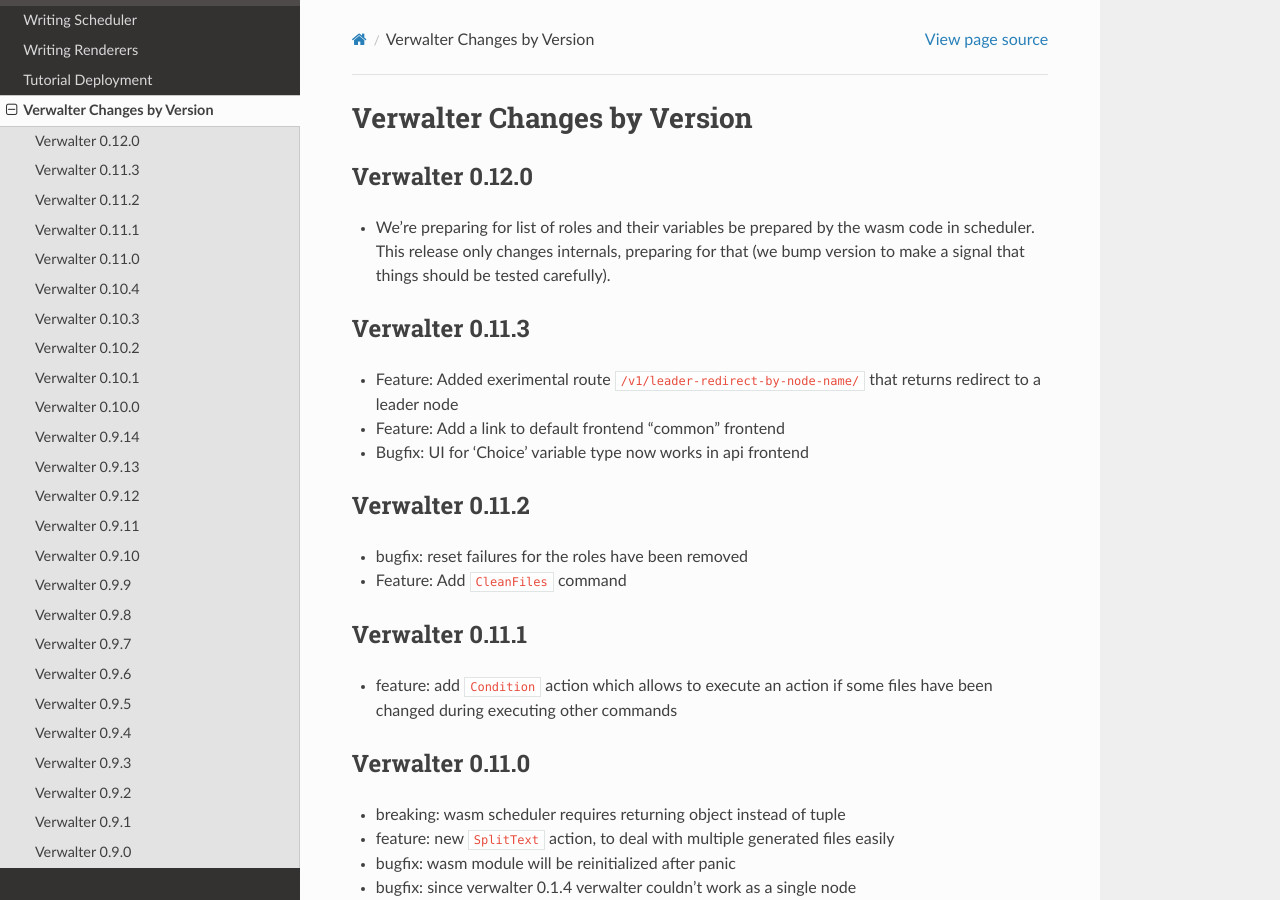
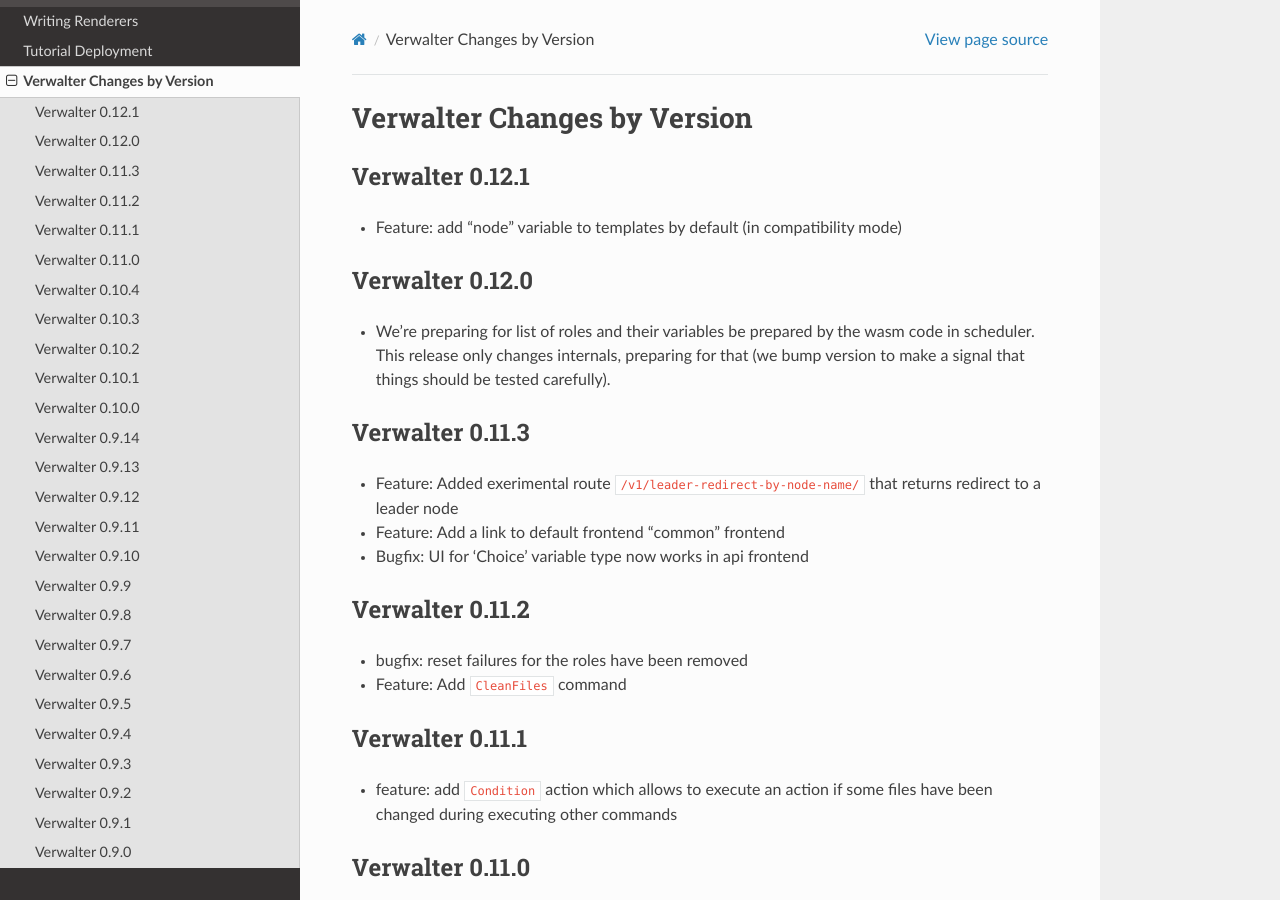
Before and after one commit to tailhook/verwalter, a Sphinx documentation site: the page built from doc/changelog.rst, in a window 1280 px wide and 900 px high. Built offline with Sphinx 7.4.7 and the Read the Docs theme 2.0.0, drawn with Linux system fonts in a browser that asks for light colours.

Commit message:
Add `node` variable to template if not exists

```diff
--- a/doc/changelog.rst
+++ b/doc/changelog.rst
@@ -1,5 +1,12 @@
 Verwalter Changes by Version
 ============================
+
+.. _changelog-0.12.1:
+
+Verwalter 0.12.1
+----------------
+
+* Feature: add "node" variable to templates by default (in compatibility mode)
 
 
 .. _changelog-0.12.0:
```
Also changed, not shown: 1 other file.
